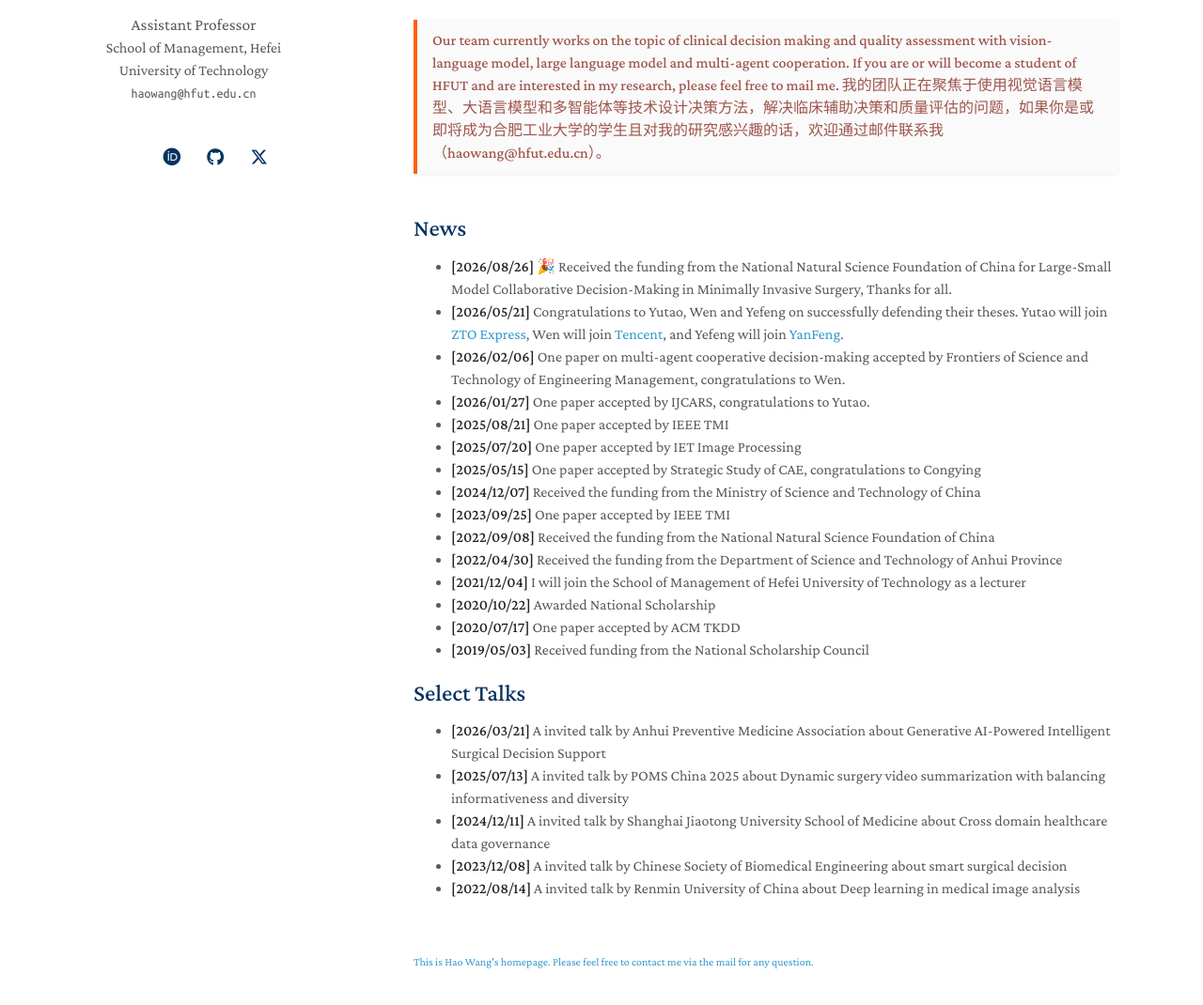
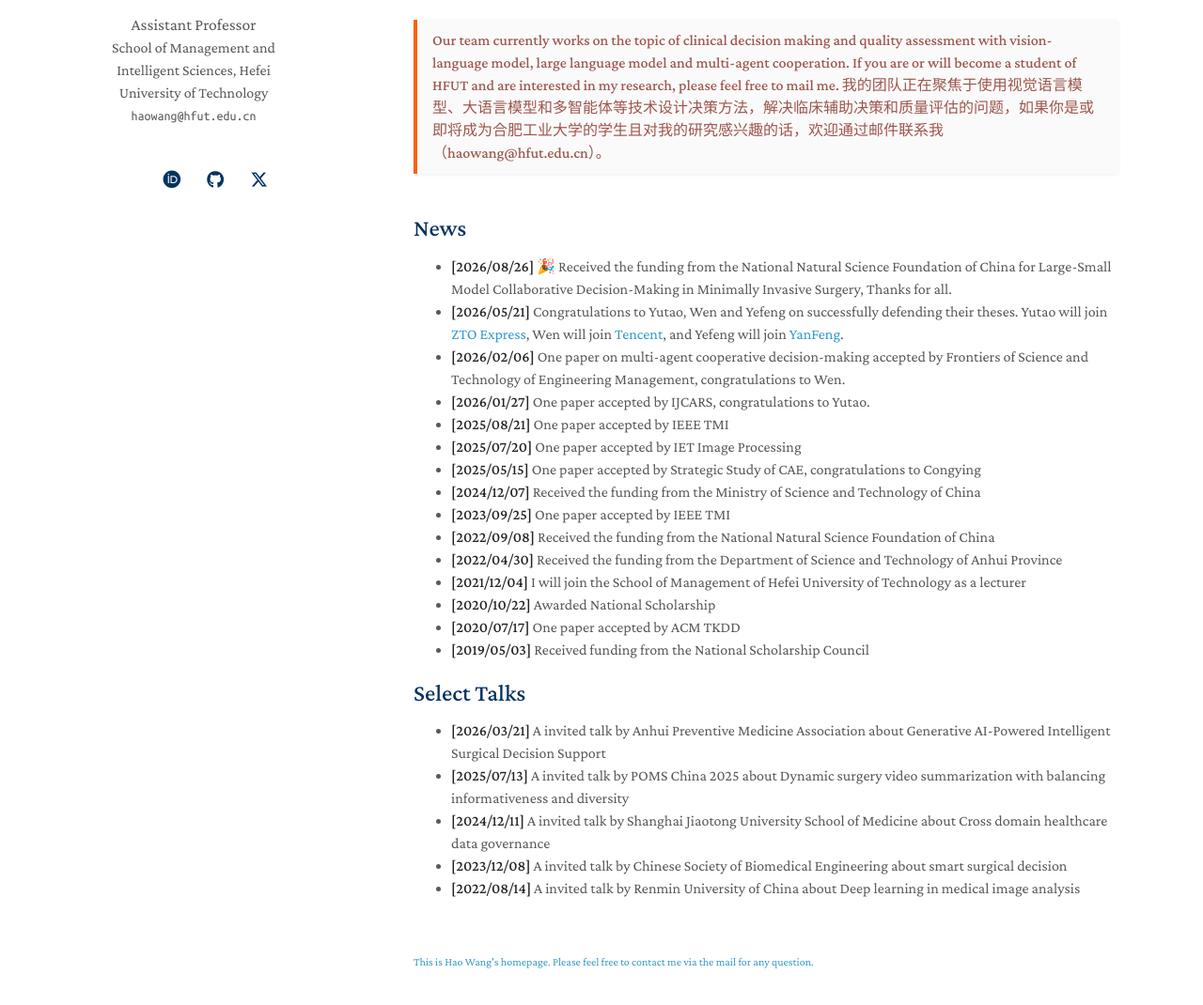
Before and after one commit to Waynehfut/waynehfut.github.io, a Jekyll site: the page built from index.md, in a window 1280 px wide and 1376 px high. Shown: the part 271-1341 px from the top of the window at 94% size. Built offline with Jekyll 4.4.1, drawn with Linux system fonts in a browser that asks for light colours; a style sheet for code colours, icons or effects is not loaded.

Commit message:
modified:   _config.yml

```diff
--- a/_config.yml
+++ b/_config.yml
@@ -1,7 +1,7 @@
 # Basic Information
 title: Hao Wang
 position: Assistant Professor
-affiliation: School of Management, Hefei University of Technology
+affiliation: School of Management and Intelligent Sciences, Hefei University of Technology
 affiliation_link: https://som.hfut.edu.cn/
 email: haowang@hfut.edu.cn
 lang: en-US
```
